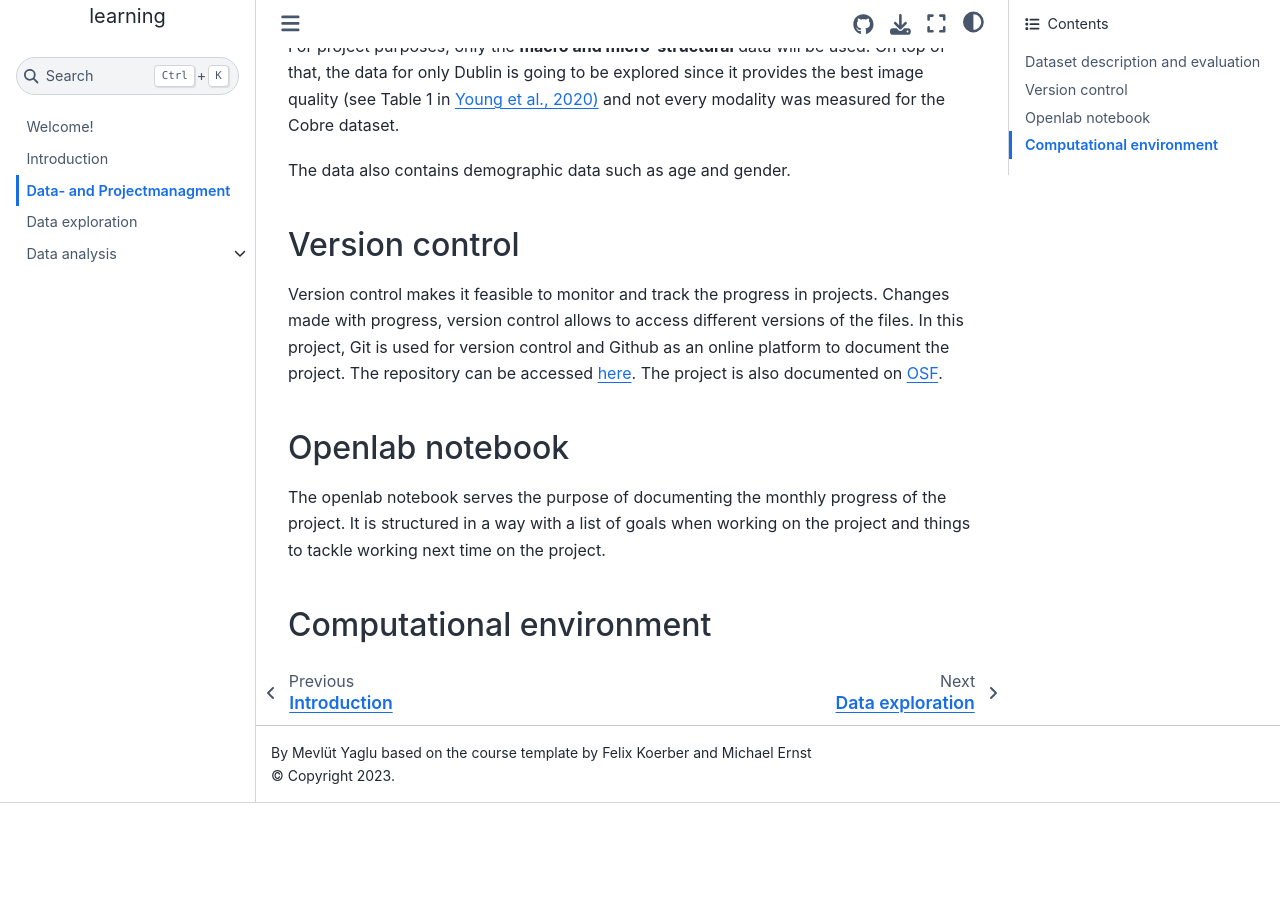
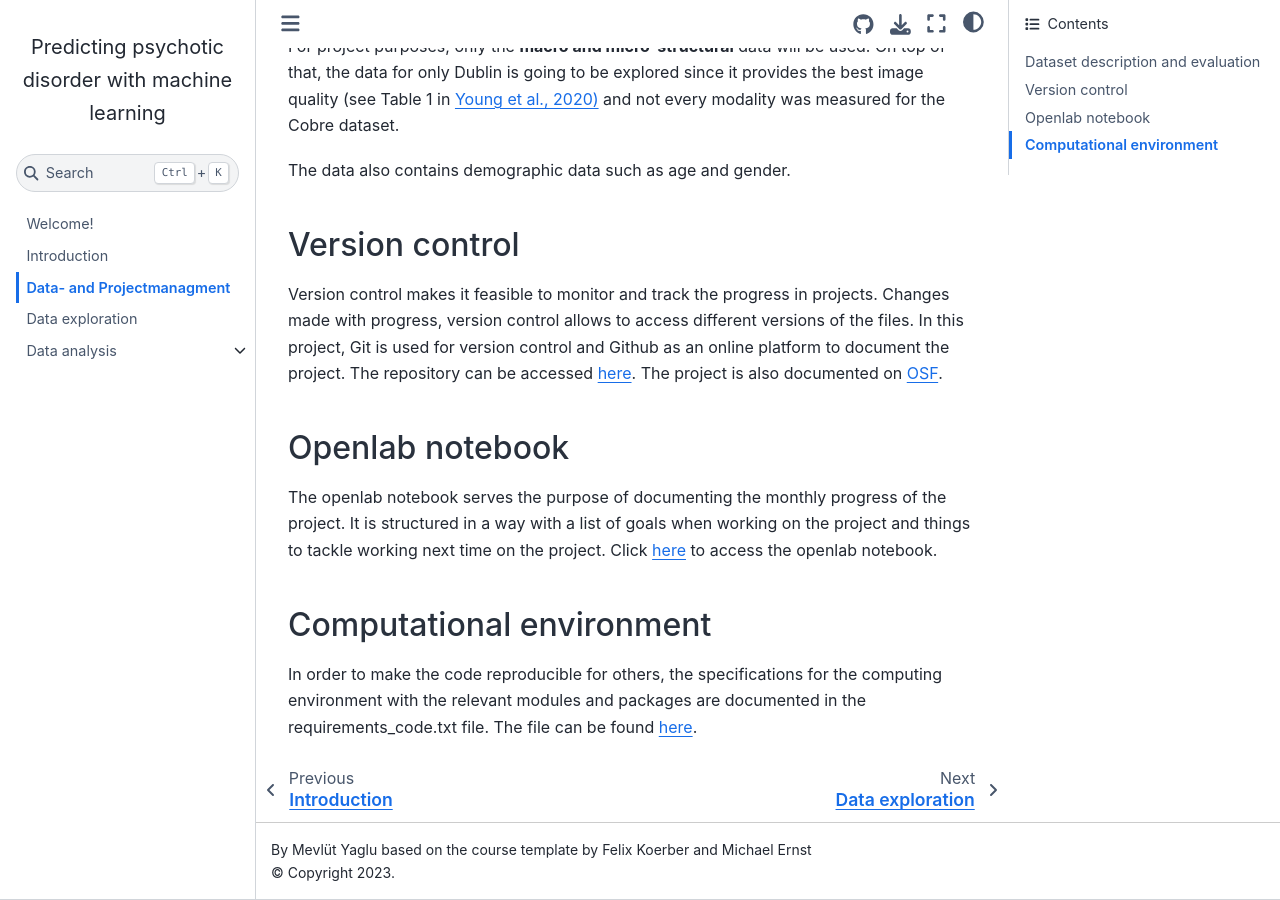
Before and after one commit to mello-y/MSc5_research_project, a Jupyter Book: the page built from content/general_information/DataProjectManagement.md, in a window 1280 px wide and 900 px high, scrolled down 849 px. Built offline with Jupyter Book 1.0.4 settings and Sphinx 7.4.7 and the Sphinx Book theme 1.1.4, drawn with Linux system fonts in a browser that asks for light colours; pages that are not in the unit, such as notebooks, are missing from menus; before the commit the page ends 1652 px from its top, so only the background shows below that.

Commit message:
added more information

```diff
--- a/content/general_information/DataProjectManagement.md
+++ b/content/general_information/DataProjectManagement.md
@@ -23,7 +23,9 @@ Version control makes it feasible to monitor and track the progress in projects.
 In this project, Git is used for version control and Github as an online platform to document the project. The repository can be accessed [here](https://github.com/mello-y/MSc5_research_project). The project is also documented on [OSF](https://osf.io/g8j2c/).
 ## Openlab notebook
 
-The openlab notebook serves the purpose of documenting the monthly progress of the project. It is structured in a way with a list of goals when working on the project and things to tackle working next time on the project.
+The openlab notebook serves the purpose of documenting the monthly progress of the project. It is structured in a way with a list of goals when working on the project and things to tackle working next time on the project. Click [here](https://mello-y.github.io/MSc5_research_project/open_lab_notebook/html) to access the openlab notebook.
 
 
 ## Computational environment
+
+In order to make the code reproducible for others, the specifications for the computing environment with the relevant modules and packages are documented in the requirements_code.txt file. The file can be found [here](https://github.com/mello-y/MSc5_research_project/tree/main/content/code).
```
